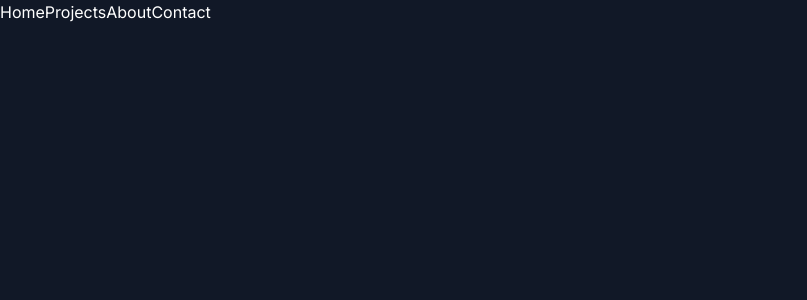
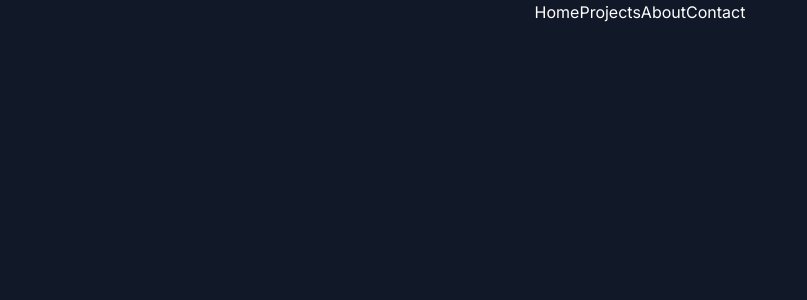
Before and after one commit to Argus-66/Portfolio, a Next.js app: page / in a window 1280 px wide. Shown: the top 300 px of the page, without its empty margins (0-807 px from the left). Built offline with nearby package versions, Linux system fonts and the light colour scheme; a web font is replaced by a local one.

Commit message:
creation

```diff
--- a/src/sections/Header.tsx
+++ b/src/sections/Header.tsx
@@ -1,6 +1,6 @@
 export const Header = () => {
   return(
-    <div>
+    <div className="flex justify-center items-center">
       <nav>
         <a href="#" >Home</a>
         <a href="">Projects</a>
```
